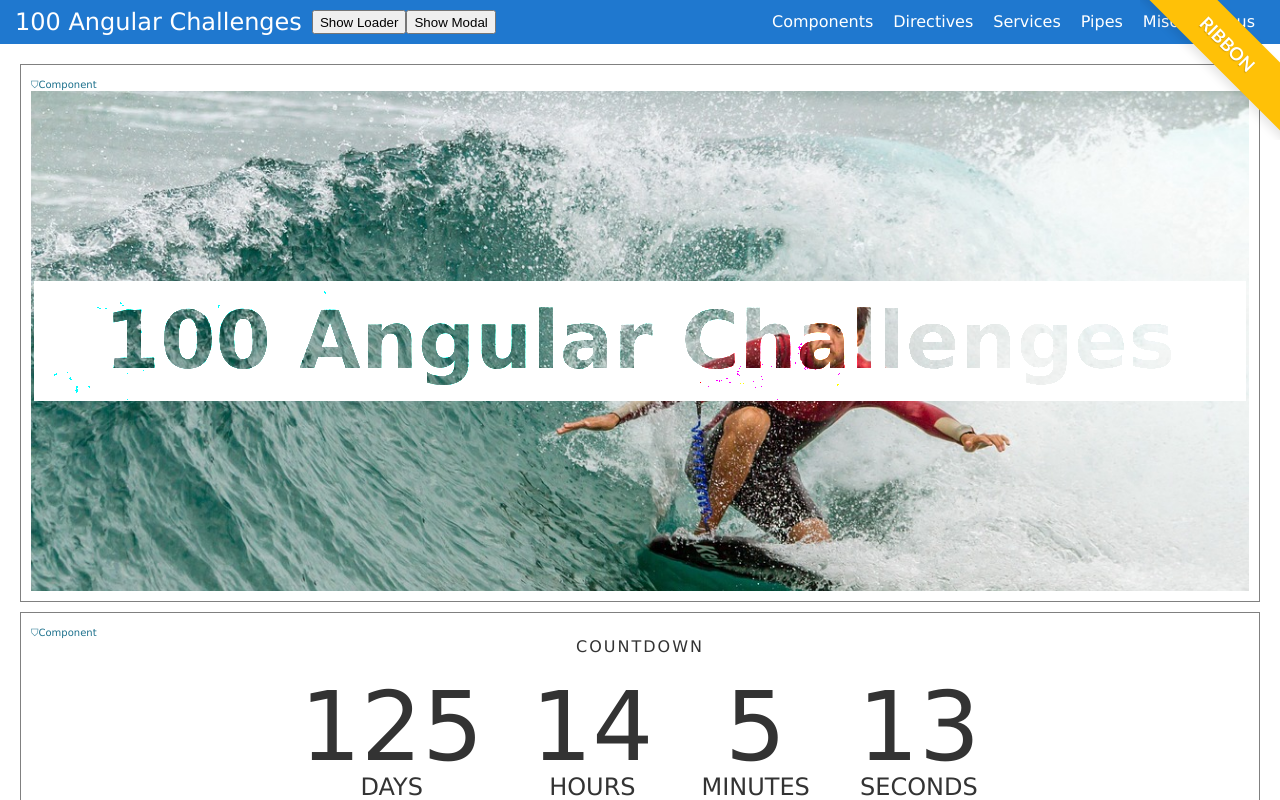
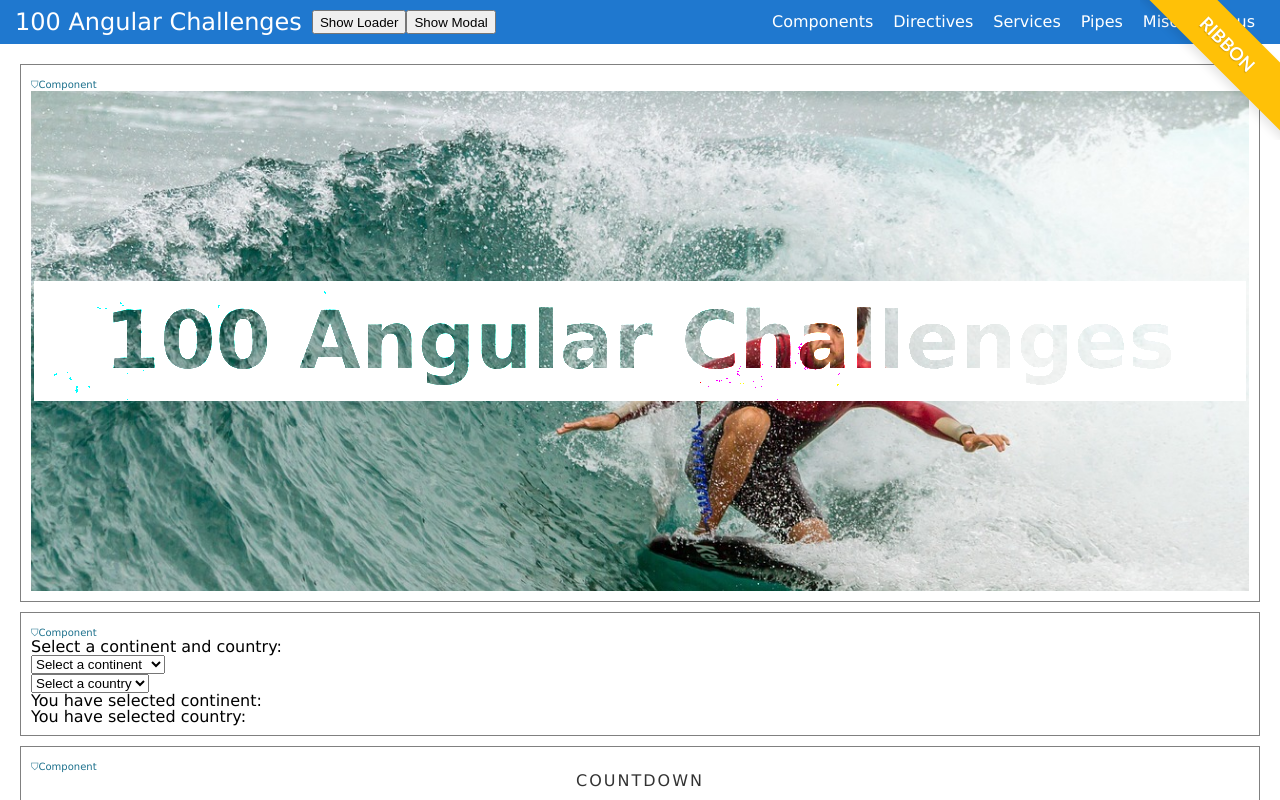
Before and after one commit to Portfolio-Allan-Rolle/100AngularChallenges, an Angular app: page / in a window 1280 px wide. Shown: the top 800 px of the page. Built offline with nearby package versions, Linux system fonts and the light colour scheme.

Commit message:
continent dropdown component complete

```diff
--- /dev/null
+++ b/src/app/components/continent-dropdrown/continent-dropdrown.component.html
@@ -0,0 +1,21 @@
+<p>Select a continent and country:</p>
+<div>
+  <select (change)="onSelectingContinent($event)">
+    <option selected disabled value="undefined">Select a continent</option>
+    @for(continent of continents; track continent) {
+    <option [value]="continent">{{ continent }}</option>
+    }
+  </select>
+</div>
+<div>
+  <select (change)="onSelectingCountry($event)">
+    <option selected disabled value="undefined">Select a country</option>
+    @for(country of countries(); track country.name) {
+    <option [value]="country.name">{{ country.name }}</option>
+    }
+  </select>
+</div>
+<div>
+  <p>You have selected continent: {{ selectedContinent() }}</p>
+  <p>You have selected country: {{ selectedCountry() }}</p>
+</div>
--- /dev/null
+++ b/src/app/components/continent-dropdrown/continent-dropdrown.component.ts
@@ -0,0 +1,32 @@
+import { Component, computed, signal } from '@angular/core';
+import { continents, countries } from '../../models';
+
+@Component({
+  selector: 'app-continent-dropdrown',
+  imports: [],
+  templateUrl: './continent-dropdrown.component.html',
+  styleUrl: './continent-dropdrown.component.scss',
+})
+export class ContinentDropdrownComponent {
+  readonly continents = Object.values(continents);
+  readonly countriesData = countries;
+  selectedContinent = signal('');
+  selectedCountry = signal('');
+
+  countries = computed(() => {
+    const selectedCountry = this.selectedContinent();
+    const countries = this.countriesData;
+    return [...countries].filter(
+      (country) => country.continent == selectedCountry
+    );
+  });
+
+  onSelectingContinent($event: Event) {
+    this.selectedContinent.set(($event.target as HTMLSelectElement).value);
+    this.selectedCountry.set('');
+  }
+
+  onSelectingCountry($event: Event) {
+    this.selectedCountry.set(($event.target as HTMLSelectElement).value);
+  }
+}
--- a/src/app/models.ts
+++ b/src/app/models.ts
@@ -50,3 +50,47 @@ export interface IButtonGroup {
   title: string;
   isActive: boolean;
 }
+
+export enum continents {
+  EUROPE = 'EUROPE',
+  ASIA = 'ASIA',
+  AFRICA = 'AFRICA',
+  AUSTRALIA = 'AUSTRALIA',
+  NORTH_AMERICA = 'NORTH AMERICA',
+  SOUTH_AMERICA = 'SOUTH AMERICA',
+}
+
+interface ICountry {
+  name: string;
+  continent: string;
+}
+
+export const countries: ICountry[] = [
+  { name: 'FRANCE', continent: continents.EUROPE },
+  { name: 'SPAIN', continent: continents.EUROPE },
+  { name: 'PORTUGAL', continent: continents.EUROPE },
+  { name: 'ITALY', continent: continents.EUROPE },
+  { name: 'GERMANY', continent: continents.EUROPE },
+  { name: 'CHINA', continent: continents.ASIA },
+  { name: 'INDIA', continent: continents.ASIA },
+  { name: 'INDONESIA', continent: continents.ASIA },
+  { name: 'JAPAN', continent: continents.ASIA },
+  { name: 'KOREA', continent: continents.ASIA },
+  { name: 'ANGOLA', continent: continents.AFRICA },
+  { name: 'BURKINA FASO', continent: continents.AFRICA },
+  { name: 'CAPE VERDE', continent: continents.AFRICA },
+  { name: 'BENIN', continent: continents.AFRICA },
+  { name: 'CAMEROON', continent: continents.AFRICA },
+  { name: 'FIJI', continent: continents.AUSTRALIA },
+  { name: 'SAMOA', continent: continents.AUSTRALIA },
+  { name: 'TONGA', continent: continents.AUSTRALIA },
+  { name: 'NEW ZEALAND', continent: continents.AUSTRALIA },
+  { name: 'PALAU', continent: continents.AUSTRALIA },
+  { name: 'CANADA', continent: continents.NORTH_AMERICA },
+  { name: 'UNITED STATES', continent: continents.NORTH_AMERICA },
+  { name: 'MEXICO', continent: continents.SOUTH_AMERICA },
+  { name: 'ARGENTINA', continent: continents.SOUTH_AMERICA },
+  { name: 'BREZIL', continent: continents.SOUTH_AMERICA },
+  { name: 'CHILE', continent: continents.SOUTH_AMERICA },
+  { name: 'COSTA RICA', continent: continents.SOUTH_AMERICA },
+];
--- a/src/app/routes/component-documentation/component-documentation.component.html
+++ b/src/app/routes/component-documentation/component-documentation.component.html
@@ -1,6 +1,9 @@
 <div>
   <div class="wrapper">
     <app-banner-cut-out [title]="'100 Angular Challenges'"></app-banner-cut-out>
+  </div>
+  <div class="wrapper">
+    <app-continent-dropdrown></app-continent-dropdrown>
   </div>
   <div class="wrapper">
     <app-countdown-timer [time]="'Aug 30, 2025 09:45:00'"></app-countdown-timer>
--- a/src/app/routes/component-documentation/component-documentation.component.ts
+++ b/src/app/routes/component-documentation/component-documentation.component.ts
@@ -28,10 +28,12 @@ import { SnackBarComponent } from '../../components/snack-bar/snack-bar.componen
 import { SnackBarService } from '../../services/snack-bar.service';
 import { PopUpComponent } from '../../components/pop-up/pop-up.component';
 import { CountdownTimerComponent } from '../../components/countdown-timer/countdown-timer.component';
+import { ContinentDropdrownComponent } from '../../components/continent-dropdrown/continent-dropdrown.component';
 
 @Component({
   selector: 'app-component-documentation',
   imports: [
+    ContinentDropdrownComponent,
     CounterInputComponent,
     SnackBarComponent,
     CardComponent,
```
Also changed, not shown: src/app/components/continent-dropdrown/continent-dropdrown.component.scss (added), 2 other files (tests, documents, lock files or other folders).
